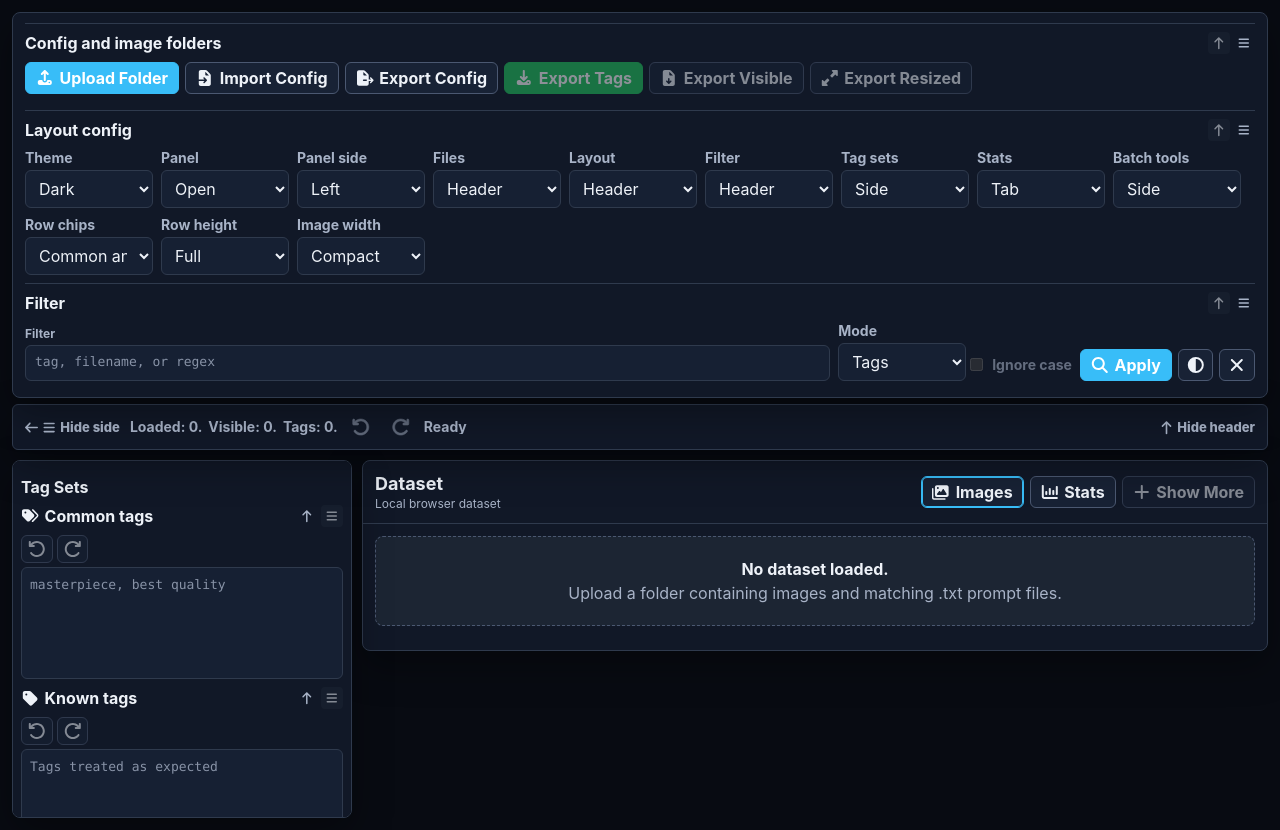
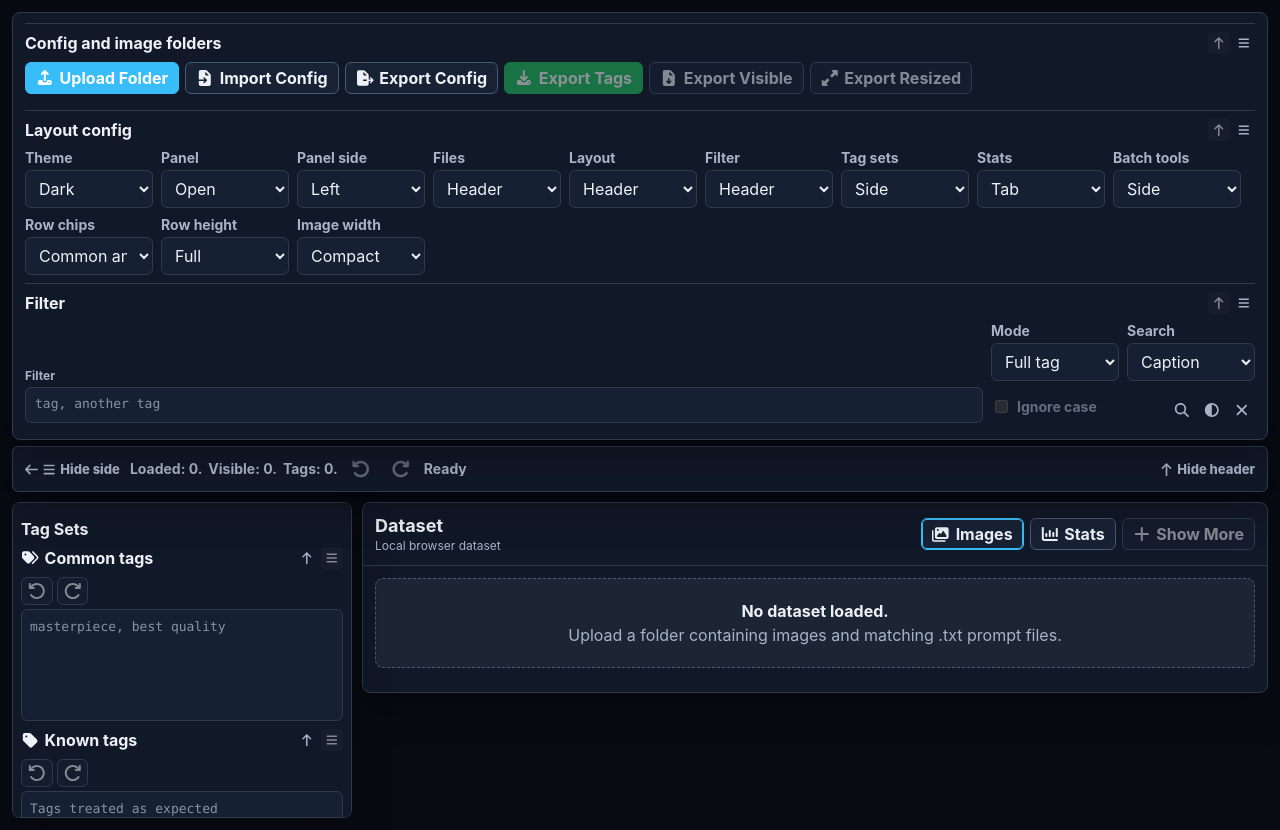
Before and after one commit to kovila77/tva-project, a Nuxt app: page / in a window 1280 px wide. Built offline with nearby package versions, Linux system fonts and the light colour scheme.

Commit message:
Some filter adjustments

```diff
--- a/app/components/FilterControls.vue
+++ b/app/components/FilterControls.vue
@@ -2,40 +2,51 @@
   <div class="filter-controls">
     <TagField
       v-model="config.filterText"
-      class="grow"
+      class="filter-controls__field"
       label="Filter"
       :rows="1"
       :mode="config.filterMode === 'regex' ? 'regex' : 'filter'"
-      placeholder="tag, filename, or regex"
-      title="Tags mode requires all comma-separated terms. Regex mode matches filename or any tag."
-      :autocomplete="config.filterMode === 'tags'"
+      :placeholder="filterPlaceholder"
+      :title="filterTitle"
+      :autocomplete="config.filterMode === 'tags' && config.filterTarget === 'caption'"
       :autocomplete-items="autocompleteTags"
       :style-rules="filterTextStyleRules"
       @commit="applyFilter"
     />
 
-    <label class="field compact">
+    <div class="filter-controls__bar">
+      <label class="field compact filter-controls__select">
         <span>Mode</span>
-      <select v-model="config.filterMode" class="control" title="Choose whether filter terms are exact tags or regular expressions.">
-        <option value="tags">Tags</option>
+        <select v-model="config.filterMode" class="control" title="Full tag mode matches full caption tags. Regex mode uses regular expressions.">
+          <option value="tags">Full tag</option>
           <option value="regex">Regex</option>
         </select>
       </label>
 
-    <label class="check-field" :class="{ muted: config.filterMode !== 'regex' }" title="Regex-only option. When enabled, regex filters ignore letter case.">
+      <label class="field compact filter-controls__select">
+        <span>Search</span>
+        <select v-model="config.filterTarget" class="control" title="Choose whether the filter searches image filenames or caption tags.">
+          <option value="caption">Caption</option>
+          <option value="filename">Filename</option>
+        </select>
+      </label>
+
+      <label class="check-field filter-controls__case" :class="{ muted: config.filterMode !== 'regex' }" title="Regex-only option. When enabled, regex filters ignore letter case.">
         <input v-model="config.ignoreCase" type="checkbox" :disabled="config.filterMode !== 'regex'">
         <span>Ignore case</span>
       </label>
 
-    <div class="button-cluster">
-      <button class="btn primary" type="button" title="Show images matching the current filter." @click="applyFilter"><AppIcon name="filter" class="icon" /> Apply</button>
-      <button class="btn icon-btn" type="button" title="Invert the current filter, showing images that do not match." aria-label="Invert filter" @click="invertFilter"><AppIcon name="filterInvert" class="icon" /></button>
-      <button class="btn icon-btn" type="button" title="Clear the filter and show all loaded images." aria-label="Clear filter" @click="clearFilter"><AppIcon name="clear" class="icon" /></button>
+      <div class="filter-controls__actions">
+        <button class="filter-controls__action" type="button" title="Search images with the current filter." aria-label="Search images" @click="applyFilter"><AppIcon name="filter" class="icon" /></button>
+        <button class="filter-controls__action" type="button" title="Invert the current filter, showing images that do not match." aria-label="Invert filter" @click="invertFilter"><AppIcon name="filterInvert" class="icon" /></button>
+        <button class="filter-controls__action" type="button" title="Clear the filter and show all loaded images." aria-label="Clear filter" @click="clearFilter"><AppIcon name="clear" class="icon" /></button>
+      </div>
     </div>
   </div>
 </template>
 
 <script setup lang="ts">
+import { computed } from "vue";
 import AppIcon from "~/components/AppIcon.vue";
 import TagField from "~/components/TagField.vue";
 import { useImageTaggerContext } from "~/composables/useImageTagger";
@@ -48,17 +59,88 @@ const {
   invertFilter,
   clearFilter
 } = useImageTaggerContext();
+
+const filterPlaceholder = computed(() => {
+  if (config.filterMode === "regex") {
+    return config.filterTarget === "filename" ? "filename regex" : "caption tag regex";
+  }
+
+  return config.filterTarget === "filename" ? "filename text" : "tag, another tag";
+});
+
+const filterTitle = computed(() => {
+  if (config.filterMode === "regex") {
+    return config.filterTarget === "filename"
+      ? "Regex mode searches image filenames."
+      : "Regex mode searches caption tags.";
+  }
+
+  return config.filterTarget === "filename"
+    ? "Full tag mode searches filenames by text terms when Filename is selected."
+    : "Full tag mode requires exact caption tags for all comma-separated terms.";
+});
 </script>
 
 <style scoped lang="scss">
 .filter-controls {
   display: grid;
-  grid-template-columns: minmax(240px, 1fr) 120px auto auto;
+  grid-template-columns: minmax(220px, 1fr) auto;
+  gap: 8px;
+  align-items: end;
+
+  &__field {
+    min-width: 0;
+  }
+
+  &__bar {
+    display: grid;
+    grid-template-columns: minmax(96px, 1fr) minmax(104px, 1fr);
     gap: 8px;
     align-items: end;
   }
 
-@media (max-width: 860px) {
+  &__select {
+    min-width: 0;
+  }
+
+  &__case {
+    align-self: center;
+  }
+
+  &__actions {
+    display: flex;
+    align-items: center;
+    justify-content: flex-end;
+    gap: 4px;
+  }
+
+  &__action {
+    display: inline-flex;
+    align-items: center;
+    justify-content: center;
+    width: 26px;
+    min-width: 26px;
+    height: 26px;
+    border: 0;
+    border-radius: 4px;
+    background: transparent;
+    color: var(--muted);
+    padding: 0;
+    line-height: 1;
+
+    &:hover:not(:disabled),
+    &:focus-visible {
+      color: var(--text);
+    }
+
+    .icon {
+      width: 14px;
+      height: 14px;
+    }
+  }
+}
+
+@media (max-width: 1120px) {
   .filter-controls {
     grid-template-columns: 1fr;
   }
--- a/app/components/ImageRow.vue
+++ b/app/components/ImageRow.vue
@@ -27,7 +27,11 @@
     <div class="image-row__editor">
       <div class="image-row__title">
         <div>
-          <h3>{{ image.fileName }}</h3>
+          <h3>
+            <template v-for="part in fileNameParts" :key="part.key">
+              <span :class="{ 'tag-text-filtered-blink': part.highlighted }">{{ part.text }}</span>
+            </template>
+          </h3>
           <span>{{ imageMetadataLine(image) }}</span>
         </div>
         <span v-if="image.dirty" class="pill warn">changed</span>
@@ -132,6 +136,7 @@ const props = defineProps<{
 
 const {
   config,
+  filteredBlinkPatterns,
   commonTags,
   autocompleteTags,
   imageTagTextStyleRules,
@@ -183,6 +188,13 @@ const hasVisibleChips = computed(() => (
   || Boolean(visibleNonCommonTags.value.length)
   || Boolean(visibleRemovedTags.value.length)
 ));
+const fileNameParts = computed(() => {
+  if (config.filterMode !== "regex" || config.filterTarget !== "filename" || !filteredBlinkPatterns.value.length) {
+    return [{ key: "plain-0", text: props.image.fileName, highlighted: false }];
+  }
+
+  return splitRegexMatches(props.image.fileName, filteredBlinkPatterns.value, config.ignoreCase);
+});
 
 let resizeStartX = 0;
 let resizeStartWidth = 0;
@@ -210,6 +222,48 @@ function stopImageWidthResize(): void {
 onBeforeUnmount(() => {
   stopImageWidthResize();
 });
+
+function splitRegexMatches(text: string, patterns: string[], ignoreCase: boolean): Array<{ key: string; text: string; highlighted: boolean }> {
+  const highlighted = Array.from({ length: text.length }, () => false);
+
+  for (const source of patterns) {
+    try {
+      const pattern = new RegExp(source, ignoreCase ? "gi" : "g");
+      let match: RegExpExecArray | null = pattern.exec(text);
+      while (match) {
+        const found = match[0];
+        if (found) {
+          for (let index = match.index; index < match.index + found.length; index += 1) {
+            highlighted[index] = true;
+          }
+        }
+        pattern.lastIndex = found ? pattern.lastIndex : pattern.lastIndex + 1;
+        match = pattern.exec(text);
+      }
+    } catch {
+      // Invalid regexes are handled by filter validation; highlighting can ignore them.
+    }
+  }
+
+  const parts: Array<{ key: string; text: string; highlighted: boolean }> = [];
+  let start = 0;
+  while (start < text.length) {
+    const isHighlighted = highlighted[start];
+    let end = start + 1;
+    while (end < text.length && highlighted[end] === isHighlighted) {
+      end += 1;
+    }
+
+    parts.push({
+      key: `${isHighlighted ? "match" : "plain"}-${start}`,
+      text: text.slice(start, end),
+      highlighted: isHighlighted
+    });
+    start = end;
+  }
+
+  return parts.length ? parts : [{ key: "plain-0", text, highlighted: false }];
+}
 </script>
 
 <style scoped lang="scss">
--- a/app/composables/imageTagger/filterActions.ts
+++ b/app/composables/imageTagger/filterActions.ts
@@ -40,6 +40,7 @@ export function createFilterActions({
 
   function filterByTag(tag: string): void {
     config.filterMode = "tags";
+    config.filterTarget = "caption";
     config.filterText = tag;
     activeMainTab.value = "images";
     applyFilter();
--- a/app/composables/useImageTagger.ts
+++ b/app/composables/useImageTagger.ts
@@ -34,6 +34,7 @@ function createImageTaggerContext() {
   const autocompleteTags = shallowRef<string[]>([]);
   const tagStats = shallowRef<TagStat[]>([]);
   const filteredBlinkTags = shallowRef<string[]>([]);
+  const filteredBlinkPatterns = shallowRef<string[]>([]);
   const visibleLimit = ref(visibleBatchSize);
   const isBusy = ref(false);
   const statusText = ref("Ready");
@@ -90,6 +91,13 @@ function createImageTaggerContext() {
       className: "tag-text-filtered-blink",
       match: "tag",
       tags: filteredBlinkTags.value
+    },
+    {
+      key: "filtered-blink-regex",
+      className: "tag-text-filtered-blink",
+      match: "regex",
+      patterns: filteredBlinkPatterns.value,
+      caseSensitive: !config.ignoreCase
     }
   ]);
   const imageTagTextStyleRules = computed<TagTextStyleRule[]>(() => [
@@ -170,6 +178,7 @@ function createImageTaggerContext() {
       matcher = createFilterMatcher({
         text: config.filterText,
         mode: config.filterMode,
+        target: config.filterTarget,
         ignoreCase: config.ignoreCase
       });
     } catch (error) {
@@ -202,13 +211,19 @@ function createImageTaggerContext() {
   let filteredBlinkTimer: ReturnType<typeof window.setTimeout> | null = null;
 
   function blinkFilteredTags(): void {
-    filteredBlinkTags.value = config.filterMode === "tags" ? parseTags(config.filterText) : [];
+    filteredBlinkTags.value = config.filterMode === "tags" && config.filterTarget === "caption"
+      ? parseTags(config.filterText)
+      : [];
+    filteredBlinkPatterns.value = config.filterMode === "regex"
+      ? parseTags(config.filterText, false)
+      : [];
     if (filteredBlinkTimer) {
       window.clearTimeout(filteredBlinkTimer);
     }
     filteredBlinkTimer = window.setTimeout(() => {
       filteredBlinkTimer = null;
       filteredBlinkTags.value = [];
+      filteredBlinkPatterns.value = [];
     }, 3000);
   }
 
@@ -236,6 +251,7 @@ function createImageTaggerContext() {
     highlightedTags,
     highlightedText,
     filteredBlinkTags,
+    filteredBlinkPatterns,
     orderTagsText,
     commitOperation: historyActions.commitOperation,
     snapshotImage: historyActions.snapshotImage,
@@ -364,7 +380,7 @@ function createImageTaggerContext() {
   );
 
   watch(
-    () => [config.filterText, config.filterMode, config.ignoreCase, filterInverted.value],
+    () => [config.filterText, config.filterMode, config.filterTarget, config.ignoreCase, filterInverted.value],
     () => {
       visibleLimit.value = visibleBatchSize;
     }
--- a/app/config/default-config.json
+++ b/app/config/default-config.json
@@ -7,6 +7,7 @@
   "removePatternsText": "",
   "filterText": "",
   "filterMode": "tags",
+  "filterTarget": "caption",
   "ignoreCase": false,
   "theme": "dark",
   "headerPanelMode": "open",
--- a/app/types/imageTagger.ts
+++ b/app/types/imageTagger.ts
@@ -1,4 +1,5 @@
 export type FilterMode = "tags" | "regex";
+export type FilterTarget = "filename" | "caption";
 export type ThemeMode = "dark" | "light";
 export type SidePanelMode = "open" | "hidden";
 export type HeaderPanelMode = "open" | "hidden";
@@ -32,6 +33,7 @@ export interface AppConfig {
   removePatternsText: string;
   filterText: string;
   filterMode: FilterMode;
+  filterTarget: FilterTarget;
   ignoreCase: boolean;
   theme: ThemeMode;
   headerPanelMode: HeaderPanelMode;
@@ -193,6 +195,7 @@ export interface TagStat {
 export interface FilterMatcherInput {
   text: string;
   mode: FilterMode;
+  target: FilterTarget;
   ignoreCase: boolean;
 }
 
--- a/app/utils/config.ts
+++ b/app/utils/config.ts
@@ -2,6 +2,7 @@ import type {
   AppConfig,
   BatchToolsPlacement,
   FilterMode,
+  FilterTarget,
   HeaderPanelMode,
   HeaderSectionPlacement,
   ImageRowHeightMode,
@@ -15,6 +16,7 @@ import type {
 } from "~/types/imageTagger";
 
 const tagSetPlacements: TagSetsPlacement[] = ["side", "top", "hidden"];
+const filterTargets: FilterTarget[] = ["filename", "caption"];
 const statsPlacements: StatsPlacement[] = ["tab", "side", "hidden"];
 const batchToolsPlacements: BatchToolsPlacement[] = ["tab", "side"];
 const headerSectionPlacements: HeaderSectionPlacement[] = ["header", "side"];
@@ -38,6 +40,7 @@ export function normalizeConfig(source: ConfigSource = {}): AppConfig {
     removePatternsText: stringValue(source.removePatternsText ?? source.scriptRemoveTags),
     filterText: stringValue(source.filterText ?? source.tagFilter),
     filterMode: normalizeFilterMode(source.filterMode, source.isFilterRegex),
+    filterTarget: includesValue(filterTargets, source.filterTarget) ? source.filterTarget : "caption",
     ignoreCase: Boolean(source.ignoreCase ?? source.filterIgnoreCase ?? false),
     theme: source.theme === "light" ? "light" : "dark",
     headerPanelMode: source.headerPanelMode === "hidden" ? "hidden" : "open",
--- a/app/utils/tagDataset.ts
+++ b/app/utils/tagDataset.ts
@@ -134,7 +134,7 @@ export function collectKnownTags(images: ImageRecord[], config: AppConfig): stri
   ]).sort((left, right) => left.localeCompare(right));
 }
 
-export function createFilterMatcher({ text, mode, ignoreCase }: FilterMatcherInput): (image: ImageRecord) => boolean {
+export function createFilterMatcher({ text, mode, target, ignoreCase }: FilterMatcherInput): (image: ImageRecord) => boolean {
   const query = String(text ?? "").trim();
   if (!query) {
     return () => true;
@@ -142,17 +142,15 @@ export function createFilterMatcher({ text, mode, ignoreCase }: FilterMatcherInp
 
   if (mode === "regex") {
     const patterns = parseTags(query, false).map((pattern) => new RegExp(pattern, ignoreCase ? "i" : ""));
-    return (image) => patterns.some((pattern) => (
-      pattern.test(image.fileName)
-      || image.tags.some((tag) => pattern.test(tag))
-    ));
+    return target === "filename"
+      ? (image) => patterns.some((pattern) => pattern.test(image.fileName))
+      : (image) => patterns.some((pattern) => image.tags.some((tag) => pattern.test(tag)));
   }
 
   const requiredTags = parseTags(query).map((tag) => tag.toLowerCase());
-  return (image) => requiredTags.every((tag) => (
-    image.fileName.toLowerCase().includes(tag)
-    || image.tags.some((item) => item.toLowerCase() === tag)
-  ));
+  return target === "filename"
+    ? (image) => requiredTags.every((tag) => image.fileName.toLowerCase().includes(tag))
+    : (image) => requiredTags.every((tag) => image.tags.some((item) => item.toLowerCase() === tag));
 }
 
 export function makeDatasetSnapshot(config: AppConfig): AppConfig {
@@ -165,6 +163,7 @@ export function makeDatasetSnapshot(config: AppConfig): AppConfig {
     removePatternsText: config.removePatternsText,
     filterText: config.filterText,
     filterMode: config.filterMode,
+    filterTarget: config.filterTarget,
     ignoreCase: config.ignoreCase,
     theme: config.theme,
     headerPanelMode: config.headerPanelMode,
```
Lines whose indentation alone changed are shown as unchanged.
